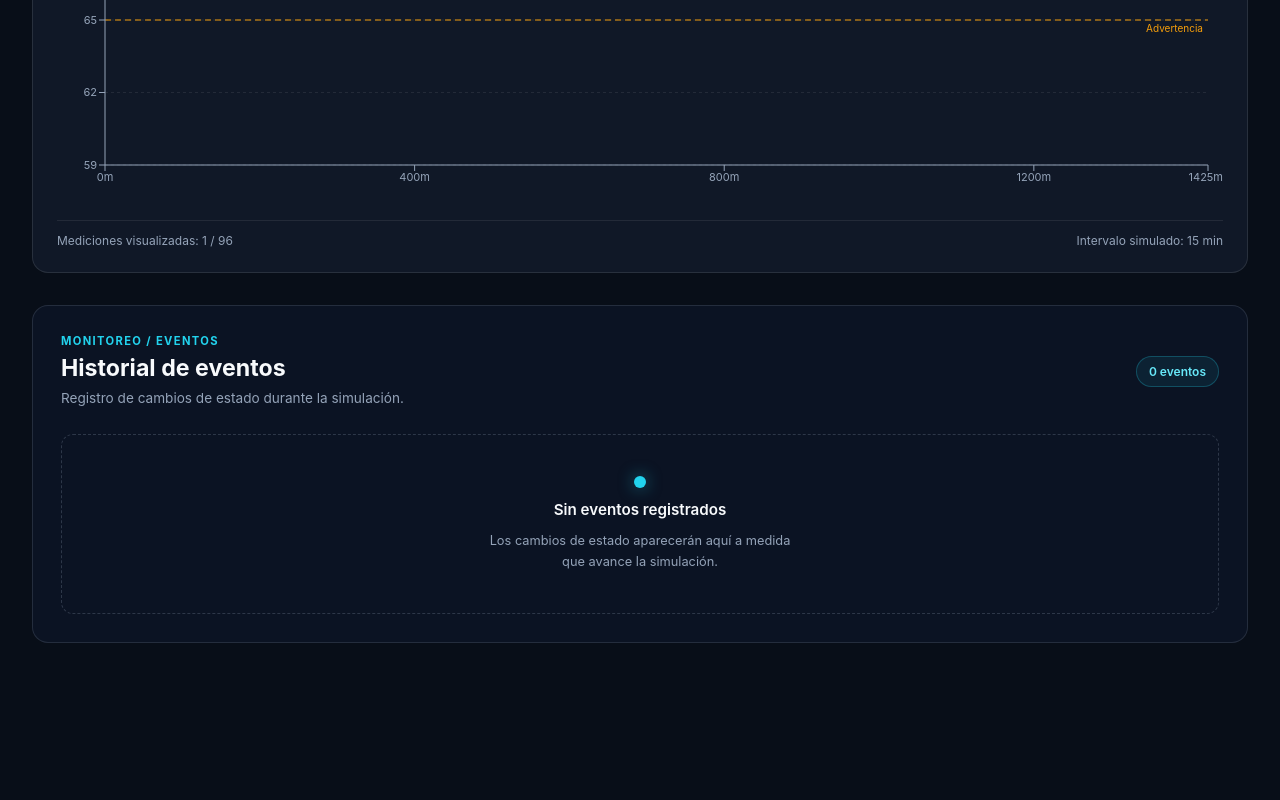
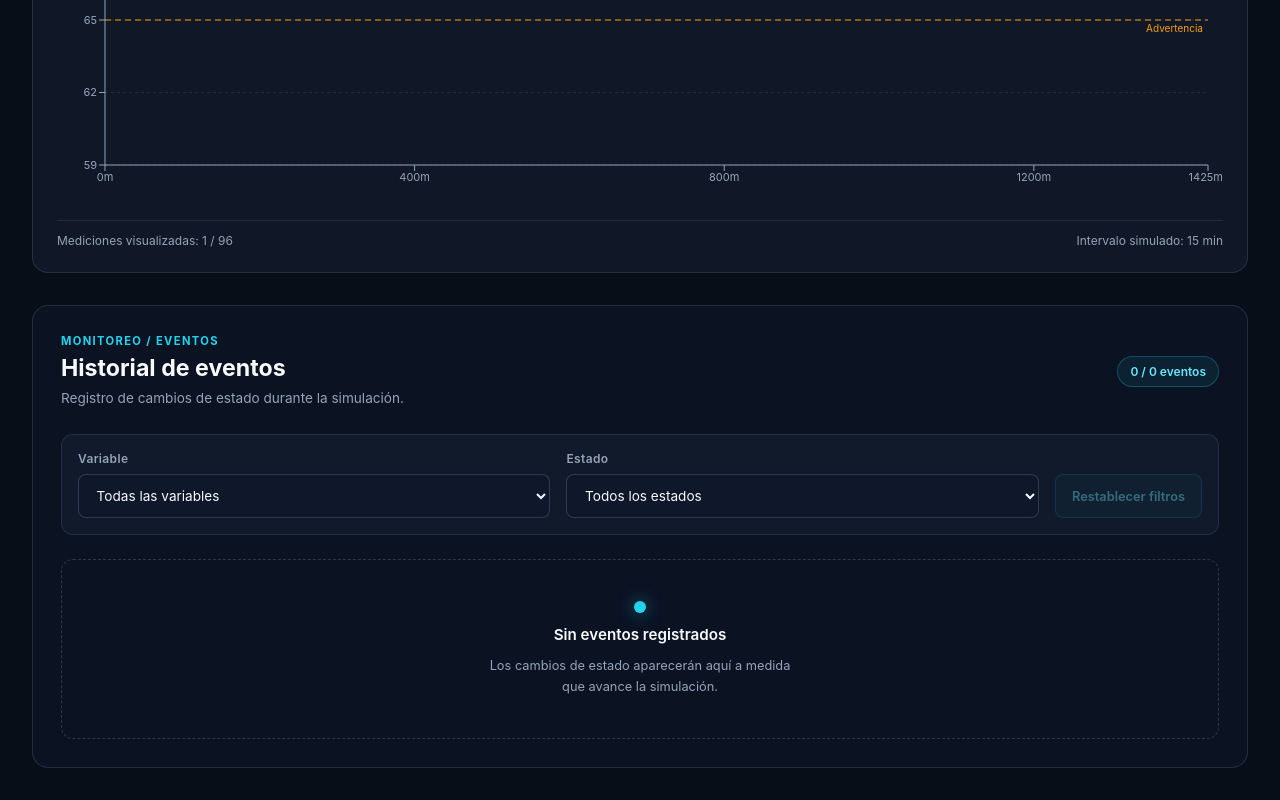
Before and after one commit to CppR-Repo/Monitoreo-Variables-Industriales, a React (Vite) app in the folder web/: page / in a window 1280 px wide. Shown: the part 1786-2586 px from the top of the page. Before the commit the page ends 2461 px from the top, so only its background shows below. Built offline with nearby package versions, Linux system fonts and the light colour scheme.

Commit message:
feat: add interactive filters to industrial event log

```diff
--- a/web/src/components/EventLog/EventLog.jsx
+++ b/web/src/components/EventLog/EventLog.jsx
@@ -1,22 +1,17 @@
-
 /* ==========================================
     COMPONENT: EVENT LOG
     Historial de eventos y alarmas industriales
 =========================================== */
 
+import { useState } from "react";
+
 import styles from "./EventLog.module.css";
 
 
-/* ---------------------------------------
+/* --------------------------------------
     01. CONFIGURACIÓN DE ESTADOS
----------------------------------------- */
+--------------------------------------- */
 
-/*
-    Información visual asociada a cada estado.
-
-    Las claves coinciden con los valores
-    devueltos por evaluateReading().
-*/
 const STATUS_LABELS = {
     normal: "Normal",
     warning: "Advertencia",
@@ -29,24 +24,71 @@ const STATUS_LABELS = {
 --------------------------------------- */
 
 /*
-    Muestra los cambios de estado registrados
-    durante la simulación.
+    Muestra el historial de transiciones
+    y permite filtrar por variable y estado.
 
     @param {Object} props
     @param {Array} props.events
-*/
+ */
 export default function EventLog({ events = [] }) {
 
     /* ----------------------------------
-        ORDEN DE LOS EVENTOS
+        ESTADO DE LOS FILTROS
+    ----------------------------------- */
+
+    const [variableFilter, setVariableFilter] = useState("all");
+    const [statusFilter, setStatusFilter] = useState("all");
+
+
+    /* ----------------------------------
+        FILTRADO DE EVENTOS
     ----------------------------------- */
 
     /*
-        Mostramos primero los eventos más
-        recientes, sin modificar el arreglo
-        original recibido por props.
+        Aplicamos ambos filtros sobre los
+        eventos recibidos por props.
+
+        No modificamos el arreglo original.
      */
-    const sortedEvents = [...events].reverse();
+    const filteredEvents = events.filter((event) => {
+
+        const matchesVariable =
+            variableFilter === "all" ||
+            event.variable === variableFilter;
+
+        const matchesStatus =
+            statusFilter === "all" ||
+            event.status === statusFilter;
+
+        return matchesVariable && matchesStatus;
+    });
+
+
+    /* ----------------------------------
+        ORDEN CRONOLÓGICO
+    ----------------------------------- */
+
+    // Los eventos más recientes aparecen primero.
+    const sortedEvents = [...filteredEvents].reverse();
+
+
+    /* ----------------------------------
+        RESTABLECER FILTROS
+    ----------------------------------- */
+
+    function resetFilters() {
+        setVariableFilter("all");
+        setStatusFilter("all");
+    }
+
+    const hasActiveFilters =
+        variableFilter !== "all" ||
+        statusFilter !== "all";
+
+
+    /* ----------------------------------
+        RENDERIZADO
+    ----------------------------------- */
 
     return (
         <section
@@ -80,12 +122,101 @@ export default function EventLog({ events = [] }) {
 
                 <span
                     className={styles.counter}
-                    aria-label={`${events.length} eventos registrados`}
+                    aria-label={`${filteredEvents.length} eventos encontrados de ${events.length} registrados`}
                 >
-                    {events.length} eventos
+                    {filteredEvents.length} / {events.length} eventos
                 </span>
 
             </header>
+
+
+            {/* FILTROS */}
+
+            <div
+                className={styles.filters}
+                aria-label="Filtros del historial"
+            >
+
+                <div className={styles.filterGroup}>
+
+                    <label
+                        className={styles.filterLabel}
+                        htmlFor="event-variable-filter"
+                    >
+                        Variable
+                    </label>
+
+                    <select
+                        id="event-variable-filter"
+                        className={styles.filterSelect}
+                        value={variableFilter}
+                        onChange={(event) =>
+                            setVariableFilter(event.target.value)
+                        }
+                    >
+                        <option value="all">
+                            Todas las variables
+                        </option>
+
+                        <option value="pressure">
+                            Presión
+                        </option>
+
+                        <option value="temperature">
+                            Temperatura
+                        </option>
+                    </select>
+
+                </div>
+
+
+                <div className={styles.filterGroup}>
+
+                    <label
+                        className={styles.filterLabel}
+                        htmlFor="event-status-filter"
+                    >
+                        Estado
+                    </label>
+
+                    <select
+                        id="event-status-filter"
+                        className={styles.filterSelect}
+                        value={statusFilter}
+                        onChange={(event) =>
+                            setStatusFilter(event.target.value)
+                        }
+                    >
+                        <option value="all">
+                            Todos los estados
+                        </option>
+
+                        <option value="normal">
+                            Normal
+                        </option>
+
+                        <option value="warning">
+                            Advertencia
+                        </option>
+
+                        <option value="critical">
+                            Crítico
+                        </option>
+                    </select>
+
+                </div>
+
+
+                <button
+                    type="button"
+                    className={styles.resetButton}
+                    onClick={resetFilters}
+                    disabled={!hasActiveFilters}
+                >
+                    Restablecer filtros
+                </button>
+
+            </div>
 
 
             {/* CONTENIDO */}
@@ -111,6 +242,30 @@ export default function EventLog({ events = [] }) {
                     </p>
                 </div>
 
+            ) : sortedEvents.length === 0 ? (
+
+                <div
+                    className={styles.emptyState}
+                    role="status"
+                >
+                    <p className={styles.emptyTitle}>
+                        No se encontraron eventos
+                    </p>
+
+                    <p className={styles.emptyDescription}>
+                        No hay eventos que coincidan
+                        con los filtros seleccionados.
+                    </p>
+
+                    <button
+                        type="button"
+                        className={styles.resetButton}
+                        onClick={resetFilters}
+                    >
+                        Mostrar todos los eventos
+                    </button>
+                </div>
+
             ) : (
 
                 <div className={styles.tableWrapper}>
@@ -118,9 +273,10 @@ export default function EventLog({ events = [] }) {
                     <table className={styles.table}>
 
                         <caption className={styles.srOnly}>
-                            Historial de eventos de presión
-                            y temperatura, ordenado del
-                            más reciente al más antiguo.
+                            Historial filtrado de eventos
+                            de presión y temperatura,
+                            ordenado del más reciente
+                            al más antiguo.
                         </caption>
 
                         <thead>
--- a/web/src/components/EventLog/EventLog.module.css
+++ b/web/src/components/EventLog/EventLog.module.css
@@ -8,7 +8,6 @@
 /* --------------------------------------
     01. CONTENEDOR PRINCIPAL
 --------------------------------------- */
-
 .eventLog {
     width: 100%;
     min-width: 0;
@@ -25,7 +24,6 @@
 /* --------------------------------------
     02. ENCABEZADO
 --------------------------------------- */
-
 .header {
     display: flex;
     flex-direction: column;
@@ -84,7 +82,98 @@
 
 
 /* --------------------------------------
-    03. ESTADO VACÍO
+    03. FILTROS DEL HISTORIAL
+---------------------------------------- */
+.filters {
+    display: grid;
+    grid-template-columns: minmax(0, 1fr);
+    gap: 1rem;
+
+    margin-bottom: 1.5rem;
+    padding: 1rem;
+
+    border: 1px solid rgba(148, 163, 184, 0.15);
+    border-radius: 0.75rem;
+
+    background: rgba(30, 41, 59, 0.35);
+}
+
+.filterGroup {
+    display: flex;
+    flex-direction: column;
+    gap: 0.5rem;
+
+    min-width: 0;
+}
+
+.filterLabel {
+    color: #94a3b8;
+
+    font-size: 0.75rem;
+    font-weight: 600;
+    letter-spacing: 0.03em;
+}
+
+.filterSelect {
+    width: 100%;
+    min-height: 44px;
+    padding: 0.65rem 0.85rem;
+
+    border: 1px solid rgba(148, 163, 184, 0.25);
+    border-radius: 0.5rem;
+
+    background: #0f172a;
+    color: #f8fafc;
+
+    font: inherit;
+    font-size: 0.85rem;
+
+    cursor: pointer;
+}
+
+.filterSelect:hover {
+    border-color: rgba(34, 211, 238, 0.45);
+}
+
+.filterSelect:focus-visible,
+.resetButton:focus-visible {
+    outline: 2px solid #22d3ee;
+    outline-offset: 3px;
+}
+
+.resetButton {
+    min-height: 44px;
+    padding: 0.65rem 1rem;
+
+    border: 1px solid rgba(34, 211, 238, 0.3);
+    border-radius: 0.5rem;
+
+    background: rgba(34, 211, 238, 0.08);
+    color: #67e8f9;
+
+    font: inherit;
+    font-size: 0.8rem;
+    font-weight: 600;
+
+    cursor: pointer;
+    transition:
+        background 0.2s ease,
+        border-color 0.2s ease;
+}
+
+.resetButton:hover:not(:disabled) {
+    border-color: rgba(34, 211, 238, 0.6);
+    background: rgba(34, 211, 238, 0.15);
+}
+
+.resetButton:disabled {
+    opacity: 0.4;
+    cursor: not-allowed;
+}
+
+
+/* --------------------------------------
+    04. ESTADO VACÍO
 --------------------------------------- */
 
 .emptyState {
@@ -132,7 +221,7 @@
 
 
 /* --------------------------------------
-    04. TABLA RESPONSIVE
+    05. TABLA RESPONSIVE
 ---------------------------------------- */
 
 .tableWrapper {
@@ -198,7 +287,7 @@
 
 
 /* --------------------------------------
-    05. INDICADORES DE ESTADO
+    06. INDICADORES DE ESTADO
 ---------------------------------------- */
 
 .status {
@@ -242,7 +331,7 @@
 
 
 /* --------------------------------------
-    06. ACCESIBILIDAD
+    07. ACCESIBILIDAD
 --------------------------------------- */
 
 .srOnly {
@@ -274,6 +363,18 @@
         flex-direction: row;
         align-items: center;
         justify-content: space-between;
+    }
+
+    .filters {
+        grid-template-columns:
+            minmax(0, 1fr)
+            minmax(0, 1fr);
+        align-items: end;
+    }
+
+    .filters > .resetButton {
+        grid-column: 1 / -1;
+        justify-self: end;
     }
 
     .table {
@@ -345,6 +446,17 @@
         font-size: 1.45rem;
     }
 
+    .filters {
+        grid-template-columns:
+            minmax(0, 1fr)
+            minmax(0, 1fr)
+            auto;
+    }
+
+    .filters > .resetButton {
+        grid-column: auto;
+    }
+
     .table th,
     .table td {
         padding: 1rem;
```
